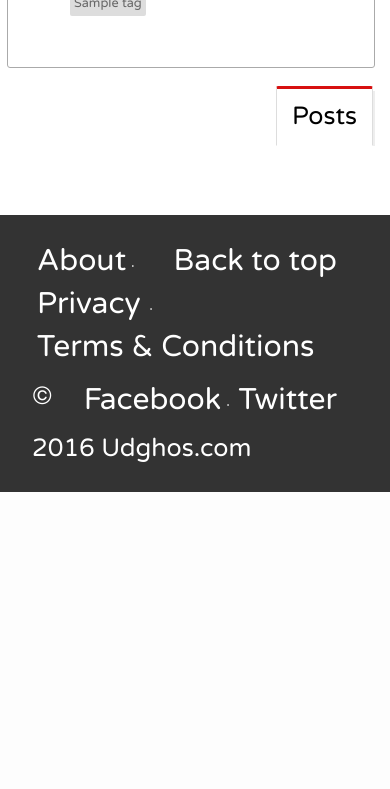
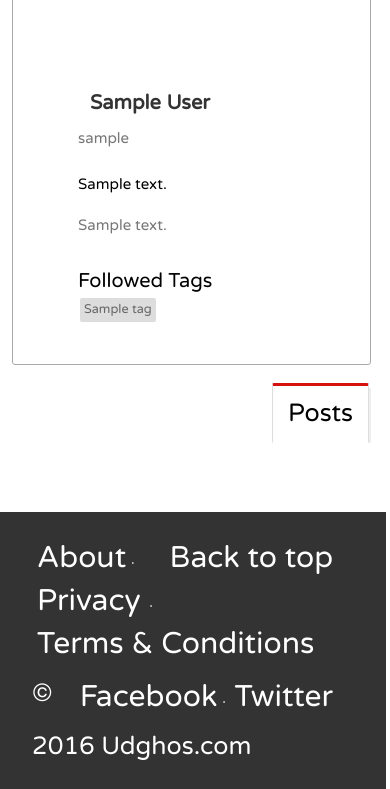
Before and after one commit to Bibekpandey/udghos, a Django app: template templates/complain/profile.html in a window 390 px wide. Shown: the part 358-1147 px from the top of the page. Before the commit the page ends 850 px from the top, so only its background shows below. Run offline with Django 3.2, Linux system fonts and the light colour scheme; the template is opened without the code that fills it: most values are stand-ins (such as "Sample title", 1, 10 or a date in 2020); some libraries are stand-ins or nearby versions.

Commit message:
mobile profile view fixed

```diff
--- a/complain/static/css/profile.css
+++ b/complain/static/css/profile.css
@@ -115,12 +115,13 @@ textarea:focus{
 .add-tags{
   margin-top: 5px;
   margin-right: 5px;
+  margin-left: -15px;
 }
 .media-body{
   float: left;
 }
-.profile-info{
-  padding-left: 70px;
+.info-section{
+  padding-left: 75px;
 }
 /*///////PROFILE IMAGE////////*/
 #profile-image-form{
@@ -180,13 +181,21 @@ input.file{
     font-family: 'Varela Round', sans-serif !important;
     font-size: 25px;
   }
+.suggestions{
+  margin-top: 10px;
+  margin-left: 70px;
+}
+
 
 
 
 @media (max-width: 991px) {
+  body{
+    width: 99%;
+  }
   .box-profile{
     margin-top: 125px;
-    margin-left: 10px;
+    margin-left: 15px;
   }
   #first-name,
   #last-name{
@@ -216,16 +225,50 @@ input.file{
   }
   .show-image>img{
     float: center;
-    position: absolute;
+  }
+  .image-section{
+    padding: 10px 40% 10px 38%;
+    float: left;
+    height: 300px;
+  }
+  #edit{
+    margin-top: -350px;
+    margin-bottom: 25px;
+  }
+  #save{
+    margin-top: -510px;
+    margin-bottom: 25px;
+
+  }
+  .hidden-text-font{
+    margin-top: -100px;
   }
 }
 @media (max-width: 767px) {
   #first-name,
-  #last-name,
+  #last-name{
+    position: relative;
+    margin-top: 10px;
+    font-size: 20px;
+  }
   #username,
   #address,
   #about{
     font-size: 15px;
+  }
+  .image-section{
+    padding: 10px 30% 10px 30%;
+    float: left;
+    height: 300px;
+  }
+  #edit{
+    margin-top: -330px;
+    margin-bottom: 50px;
+
+  }
+  #save{
+    margin-top: -480px;
+    margin-bottom: 25px;
   }
 }
 
--- a/templates/complain/profile.html
+++ b/templates/complain/profile.html
@@ -133,7 +133,7 @@
       <div class="col-md-2"></div>
       <div class="col-md-8">
         <div class="box-profile">
-          <div class="col-md-4">
+          <div class="col-md-4 image-section">
             <form id="picture_update" method="post" enctype="multipart/form-data" action="/complain/image-update/">
               {% csrf_token %}
               <input type="hidden" name="userid" value="{{request.user.id}}" />
@@ -155,7 +155,7 @@
                 </div>
 
               </div>
-              <div class="col-md-8 profile-info">
+              <div class="col-md-8 info-section">
                 <input type="hidden" name="userid" value="{{request.user.id}}" />
                 <div class="row">
                   <div class="col-md-6">
@@ -218,7 +218,7 @@
                 <div class="form">
                   <label style="float:left" class="add-tags hidden-text"> Add tags: </label>
                   <input type="text" class="form-control hidden-text" placeholder="Type in tag names " id="tagbox"/>
-                  <ul class="nav" id="tags-suggest-list" style="z-index:100;position:absolute;">
+                  <ul class="nav suggestions" id="tags-suggest-list" style="z-index:100;position:absolute;">
                   </ul><br>
                 </div>
               </div>
@@ -232,91 +232,6 @@
     </div>
   </div>
 
-  <!--div class="container">
-    <div class="row">
-      <div class="col-md-2">
-      </div>
-      <div class="col-md-8">
-        <div class="box-profile">
-          <b class="text-center text-danger" id="error"></b>
-          <div class="profileinfo">
-
-          <form id="updateform" method="post" action="{% url 'profile_update' %}" >
-            <div class="show-image">
-              <img class="img-circle img-profile" src="/media/{{user_pic}}" width=200 height=200 data-toggle="modal" data-target="#myModalImage" data-keyboard="true" alt="Generic placeholder image" width="200" height="200" />
-            </div>
-            {% if edit %}
-            <div class="edit-text">
-              <button id="save" class="btn btn-black" type="button"> Save Info</button>
-                <button id="edit" class="btn btn-black" type="button"> Edit Info</button>
-              <span class="hidden-text hidden-text-font">Edit your Profile</span>
-            </div>
-            {% endif %}
-            <input type="hidden" name="userid" value="{{request.user.id}}" />
-            <div id="dataprofile" class="my-name">
-              <div class="hidden-text">
-                <b>First Name</b>
-              </div>
-              {% csrf_token %}
-              <span id="first-name" class="datainfo post-title">{{account.user.first_name}}</span>
-              <div class="hidden-text">
-                <b>Last Name</b>
-              </div>
-              <span id="last-name" class="datainfo post-title">{{account.user.last_name}}</span>
-
-
-            </div>
-            <div class="my-username">
-              <br>
-              <div class="hidden-text"><b>Username</b></div>
-                <span id="username" class="datainfo">{{account.user.username}}</span>
-            </div>
-            <div class="my-address">
-              <div class="hidden-text"><b>Address</b></div>
-                <span id="address" class="datainfo">{{account.address}}</span>
-            </div>
-            <div class="about-me">
-              <div class="hidden-text"><b>About</b></div>
-                <span id="about" class="datainfo">{{account.about}}</span>
-            </div>
-            <div class="my-tag">
-              <span class="tags-tab">Followed Tags</span>
-              <div id="tags-chosen">
-              </div>
-            </div>
-          </form>
-
-          {% for tag in tags %}
-          <input type="hidden" class="taginfo" value="{{tag.name}},{{tag.id}}"/>
-            {% endfor %}
-
-          <form id="picture_update" method="post" enctype="multipart/form-data" action="/complain/image-update/">
-            {% csrf_token %}
-            <input type="hidden" name="userid" value="{{request.user.id}}" />
-            <div id="profile-image-form">
-              <div class="fileinputs">
-                <input type="file" class="file" name="image" />
-                <div class="fakefile">
-                  <div class="change-picture">Change Your <br>Profile Picture</div>
-                </div>
-              </div>
-            </div>
-            <div class="btn-update">
-              <button type="submit">Update pic</button>
-            </div>
-          </form>
-          <div class="form">
-            <label style="float:left" class="add-tags hidden-text"> Add tags: </label>
-            <input type="text" class="form-control hidden-text" placeholder="Type in tag names " id="tagbox"/>
-            <ul class="nav" id="tags-suggest-list" style="z-index:100;position:absolute;">
-            </ul><br>
-          </div>
-
-        </div>
-      </div>
-      </div>
-    </div>
-  </div-->
 
   <div class="container">
     <div class="row">
@@ -373,6 +288,8 @@
     <script src="{% static 'js/functions.js' %}"></script>
 
     <script src="{% static 'js/profile.js' %}"></script>
+    <script src="{% static 'js/home.js' %}"></script>
+
 
     <script>
         $('#tagbox').on('input', getTags);
```
